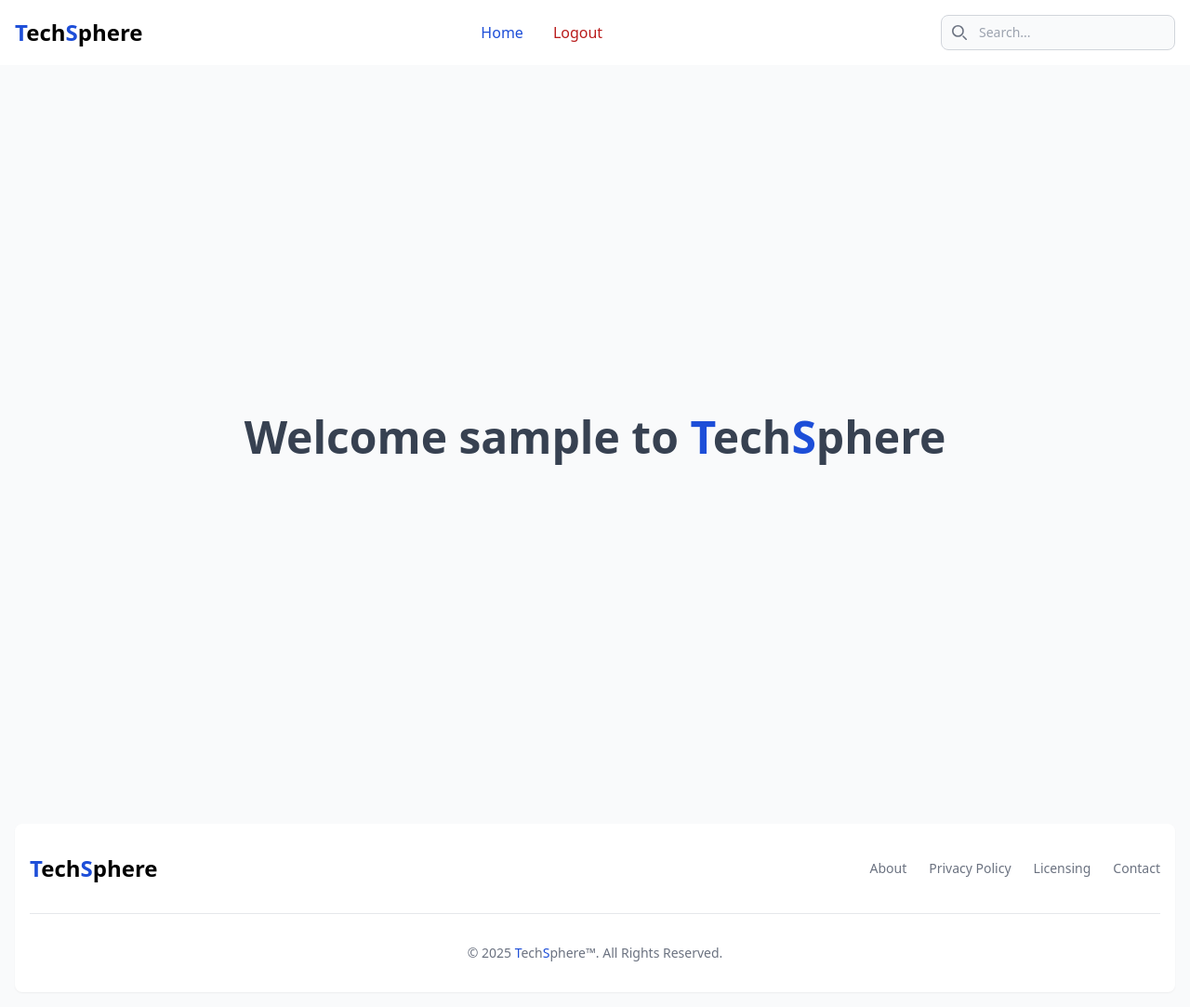
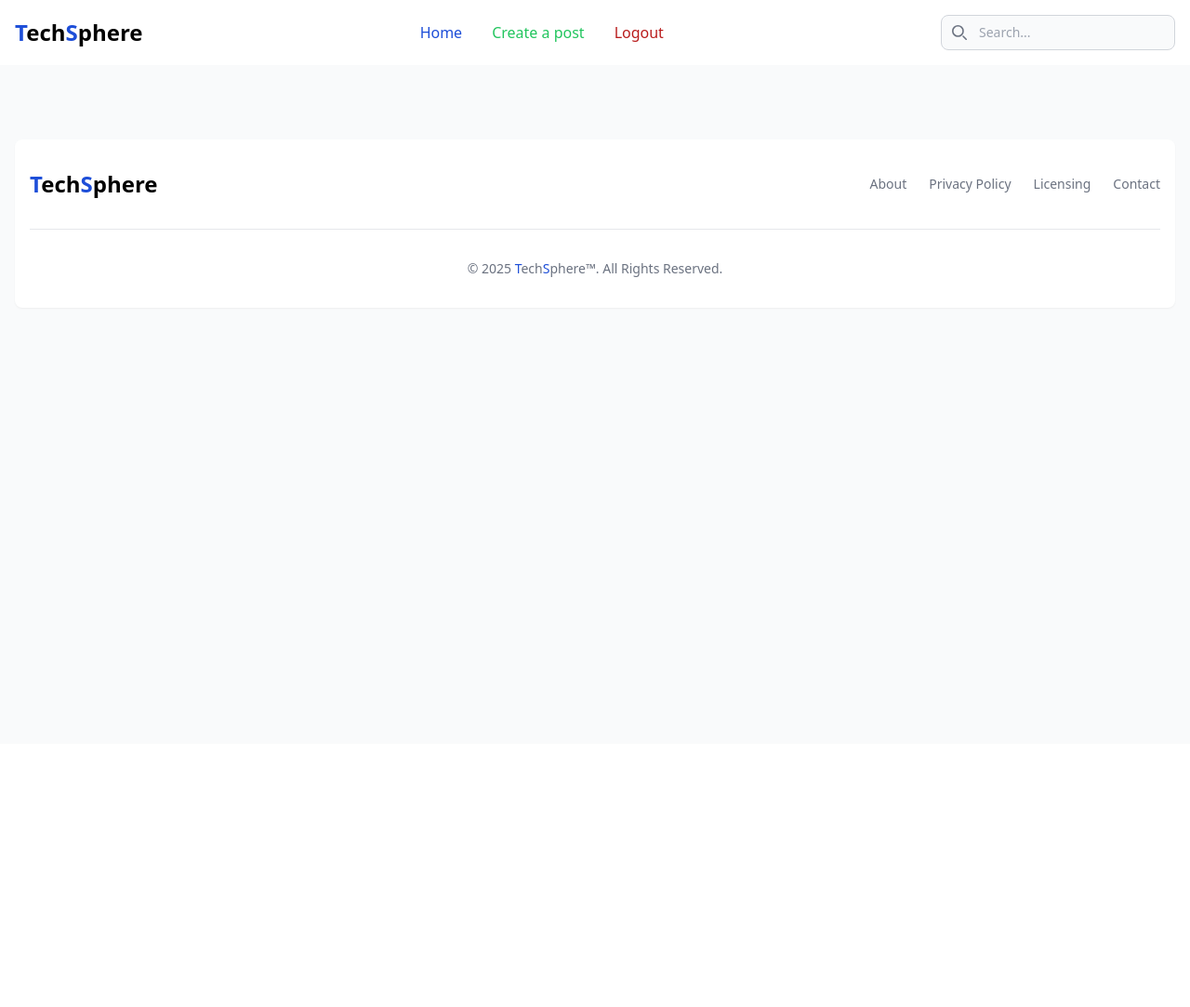
Before and after one commit to AmirAbbasDev/DjangoBlogHub, a Django app: page / in a window 1280 px wide. Shown: the whole page at 93% size. After the commit the page ends 332 px from the top, so only its background shows below. Run offline with Django 5.2, Linux system fonts and the light colour scheme; the visitor is signed in with stand-in values (Sample User, id 1); data that the repository does not hold is empty; some libraries are stand-ins or nearby versions.

Commit message:
feat: added blog post posting or compoing functionality.

```diff
--- a/blog/urls.py
+++ b/blog/urls.py
@@ -7,7 +7,7 @@ from . import views
 # Defining the URL patterns
 
 urlpatterns = [
-    path("", views.index, name="index"),
-    # path("", views.post_list, name="post_list"),
+    path("", views.PostListView.as_view(), name="index"),
+    path("create-post/", views.create_post_view, name="create-post"),
     # path("<int:id>/", views.post_detail, name="post_detail"),
 ]
--- a/blog/views.py
+++ b/blog/views.py
@@ -1,18 +1,73 @@
-from django.shortcuts import render
+from django.shortcuts import render, redirect
 from .models import Post
 from django.http import Http404
-# from django.contrib.auth.decorators import login_required
+from django.views.generic import ListView
+from django.contrib.auth.decorators import login_required
+from blog.forms import PostForm
 
 
-# @login_required
-def index(request):
-    return render(request, "blog/index.html")
+# Display the blog homepage
+class PostListView(ListView):
+    """
+    A view for displaying a list of blog posts.
+
+    This view uses the `Post` model and renders the list of posts using the `blog/index.html` template.
+    It paginates the list of posts, displaying 5 posts per page, and only includes published posts.
+
+    Attributes:
+        model (Post): The model that this view will be working with.
+        template_name (str): The HTML template that this view will use to render the list of posts.
+        context_object_name (str): The name of the variable that will be used to access the list of posts in the template.
+        paginate_by (int): The number of posts to display per page.
+        queryset (QuerySet): The queryset that this view will use to retrieve the list of posts.
+    """
+
+    model = Post
+    template_name = "blog/index.html"
+    context_object_name = "posts"
+    paginate_by = 9
+    queryset = Post.published.all()
 
 
-# Display the list of blog posts
-# def post_list(request):
-#     posts = Post.published.all()
-#     return render(request, "blog/post/list.html", {"posts": posts})
+@login_required
+def create_post_view(request):
+    """
+    Handles the creation of a new blog post.
+
+    This view handles both the GET and POST requests for creating a new blog post.
+    If the request is a GET, it renders the post creation form.
+    If the request is a POST, it validates the form and saves the new post.
+    """
+    if request.method == "POST":
+        # Create a form instance with the submitted data
+        form = PostForm(request.POST)
+        if form.is_valid():
+            # Create a new post instance from the form data
+            post = form.save(commit=False)
+            # Create the slug for the post
+            new_func(form, post)
+            # Set the author of the post to the current user
+            post.author = request.user
+            # Save the post to the database
+            post.save()
+            # Redirect the user to the index page
+            return redirect("index")
+    else:
+        # Create an empty form instance for the GET request
+        form = PostForm()
+    # Render the post creation form
+    context = {"form": form}
+    return render(request, "blog/post.html", context)
+
+
+def new_func(form, post):
+    """
+    Creates the slug for a new blog post.
+
+    This function takes a form instance and a post instance as arguments and creates the slug
+    for the post by replacing spaces with hyphens and converting the string to lowercase.
+    """
+    post.slug = form.cleaned_data["title"].replace(" ", "-").lower()
 
 
 # def post_detail(request, id):
--- a/templates/blog/index.html
+++ b/templates/blog/index.html
@@ -6,9 +6,20 @@
 {% endblock %}
 
 {% block content %}
-  <div class="container mx-auto">
-    <section class="flex items-center justify-center h-screen">
-      <h1 class="text-5xl text-gray-700 font-extrabold">Welcome {{ request.user.username }} to <span class="text-blue-700">T</span>ech<span class="text-blue-700">S</span>phere</h1>
-    </section>
+  <div class="flex flex-wrap justify-center mx-auto my-10 gap-x-8 gap-y-4">
+    {% for post in posts %}
+      <div class="max-w-sm bg-white border border-gray-200 rounded-lg shadow-sm dark:bg-gray-800 dark:border-gray-700">
+        <a href="#"><img class="rounded-t-lg" src="https://images.pexels.com/photos/4385547/pexels-photo-4385547.jpeg" alt="" /></a>
+        <div class="p-5">
+          <a href="#"><h5 class="mb-2 text-2xl font-bold tracking-tight text-gray-900 dark:text-white">{{ post.title }}</h5></a>
+          <p class="mb-3 font-normal text-gray-700 dark:text-gray-400">{{ post.body|slice:':160' }}...</p>
+          <a href="#" class="inline-flex items-center px-3 py-2 text-sm font-medium text-center text-white bg-blue-700 rounded-lg hover:bg-blue-800 focus:ring-4 focus:outline-none focus:ring-blue-300 dark:bg-blue-600 dark:hover:bg-blue-700 dark:focus:ring-blue-800">
+            Read more<svg class="rtl:rotate-180 w-3.5 h-3.5 ms-2" aria-hidden="true" xmlns="http://www.w3.org/2000/svg" fill="none" viewBox="0 0 14 10">
+              <path stroke="currentColor" stroke-linecap="round" stroke-linejoin="round" stroke-width="2" d="M1 5h12m0 0L9 1m4 4L9 9" />
+            </svg>
+          </a>
+        </div>
+      </div>
+    {% endfor %}
   </div>
 {% endblock %}
--- a/templates/shared/navbar.html
+++ b/templates/shared/navbar.html
@@ -40,6 +40,9 @@
 
         {% if request.user.is_authenticated %}
           <li>
+            <a href="/create-post/" class="block py-2 px-3 text-green-500 rounded-sm hover:bg-gray-100 md:hover:bg-transparent md:hover:text-green-700 md:p-0 md:dark:hover:text-blue-500 dark:text-white dark:hover:bg-gray-700 dark:hover:text-white md:dark:hover:bg-transparent dark:border-gray-700">Create a post</a>
+          </li>
+          <li>
             <button data-modal-target="popup-modal" data-modal-toggle="popup-modal" class="block py-2 px-3 text-red-700 rounded-sm hover:bg-gray-100 md:hover:bg-transparent md:hover:text-red-700 md:p-0 dark:text-white md:dark:hover:text-red-500 dark:hover:bg-gray-700 dark:hover:text-white md:dark:hover:bg-transparent dark:border-gray-700">Logout</button>
 
             <div id="popup-modal" tabindex="-1" class="hidden overflow-y-auto overflow-x-hidden fixed top-0 right-0 left-0 z-50 justify-center items-center w-full md:inset-0 h-[calc(100%-1rem)] max-h-full">
@@ -59,8 +62,8 @@
                     <form action="{% url 'logout' %}" method="post">
                       {% csrf_token %}
                       <button type="submit" data-modal-hide="popup-modal" class="text-white bg-red-600 hover:bg-red-800 focus:ring-4 focus:outline-none focus:ring-red-300 dark:focus:ring-red-800 font-medium rounded-lg text-sm inline-flex items-center px-5 py-2.5 text-center">Yes, I'm sure</button>
+                      <button data-modal-hide="popup-modal" type="button" class="py-2.5 px-5 ms-3 text-sm font-medium text-gray-900 focus:outline-none bg-white rounded-lg border border-gray-200 hover:bg-gray-100 hover:text-blue-700 focus:z-10 focus:ring-4 focus:ring-gray-100 dark:focus:ring-gray-700 dark:bg-gray-800 dark:text-gray-400 dark:border-gray-600 dark:hover:text-white dark:hover:bg-gray-700">No, cancel</button>
                     </form>
-                    <button data-modal-hide="popup-modal" type="button" class="py-2.5 px-5 ms-3 text-sm font-medium text-gray-900 focus:outline-none bg-white rounded-lg border border-gray-200 hover:bg-gray-100 hover:text-blue-700 focus:z-10 focus:ring-4 focus:ring-gray-100 dark:focus:ring-gray-700 dark:bg-gray-800 dark:text-gray-400 dark:border-gray-600 dark:hover:text-white dark:hover:bg-gray-700">No, cancel</button>
                   </div>
                 </div>
               </div>
```
Also changed, not shown: blog/forms.py (added, +8 -0 lines), blog/models.py (+18 -20 lines), templates/blog/post.html (added, +28 -0 lines), blog/migrations/0003_alter_post_author.py (added).
